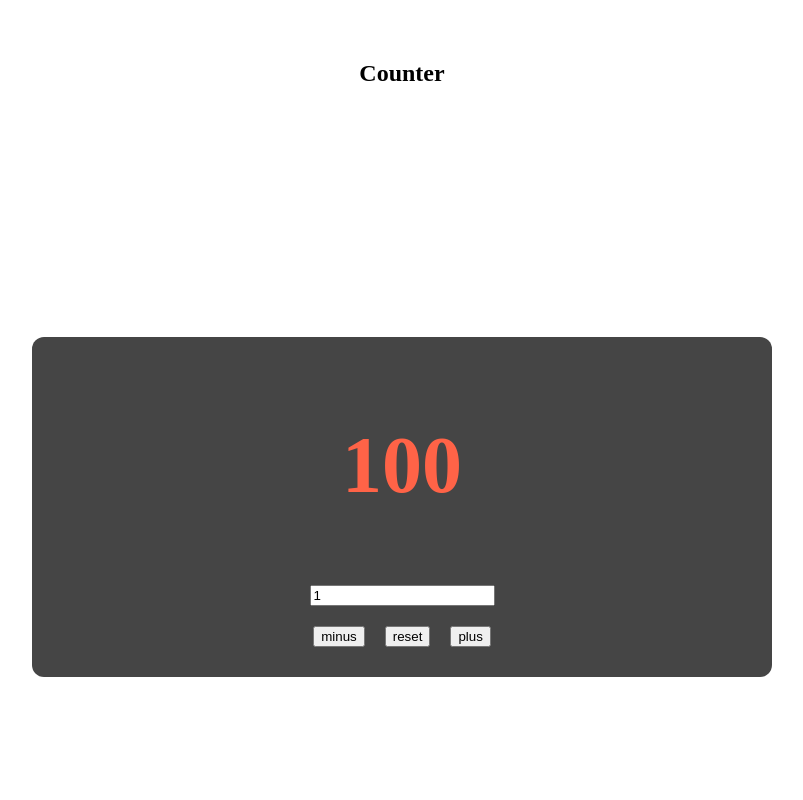
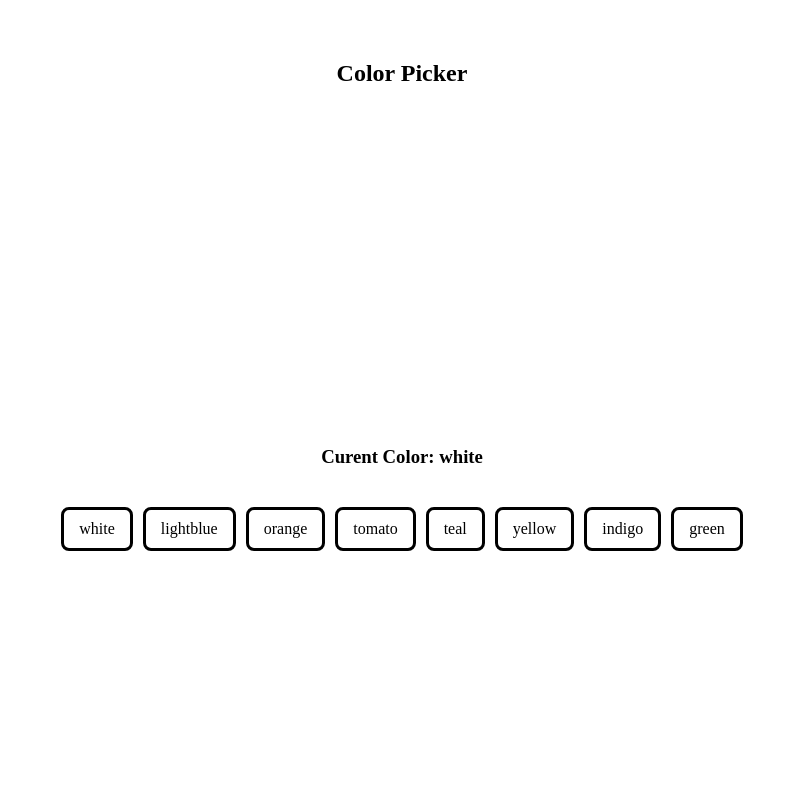
Before and after one commit to andriiyakymiv/goit-react-lecture, a React (Vite) app: page / in a window 1280 px wide. Shown: the top 800 px of the page, without its empty margins (238-1041 px from the left). Built offline with nearby package versions, Linux system fonts and the light colour scheme.

Commit message:
Add component Color Picker logic and functionality

```diff
--- a/src/App.jsx
+++ b/src/App.jsx
@@ -1,9 +1,13 @@
 import './App.css';
+import { ColorPicker } from './components/ColorPicker/ColorPicker';
 import { Counter } from './components/Counter/Counter';
 
 function App() {
   return (
     <>
+      <h2>Color Picker</h2>
+      <ColorPicker />
+      <hr />
       <h2>Counter</h2>
       <Counter />
     </>
--- /dev/null
+++ b/src/assets/colors.json
@@ -0,0 +1,34 @@
+[
+  {
+    "id": 1,
+    "color": "white"
+  },
+  {
+    "id": 2,
+    "color": "lightblue"
+  },
+  {
+    "id": 3,
+    "color": "orange"
+  },
+  {
+    "id": 4,
+    "color": "tomato"
+  },
+  {
+    "id": 5,
+    "color": "teal"
+  },
+  {
+    "id": 6,
+    "color": "yellow"
+  },
+  {
+    "id": 7,
+    "color": "indigo"
+  },
+  {
+    "id": 8,
+    "color": "green"
+  }
+]
--- /dev/null
+++ b/src/components/ColorPicker/ColorPicker.jsx
@@ -0,0 +1,23 @@
+import s from './ColorPicker.module.css';
+import colors from '../../assets/colors';
+import { useState } from 'react';
+
+export const ColorPicker = () => {
+
+    const [currentColor, setCurentColor] = useState('white');
+
+    return (
+        <section style={{backgroundColor: currentColor}} className={s.bgWrapper}>
+            <div className={s.pallette}>
+                <h3>Curent Color: {currentColor}</h3>
+                <ul className={s.list}>
+                    {colors.map(item => (
+                        <li onClick={()=> setCurentColor(item.color)} className={s.item} key={item.id}>
+                            {item.color}
+                        </li>
+                    ))}
+                </ul>
+            </div>
+        </section>
+    );
+};
--- /dev/null
+++ b/src/components/ColorPicker/ColorPicker.module.css
@@ -0,0 +1,26 @@
+.bgWrapper{
+  display: grid;
+	place-content: center;
+	height: 100vh;
+	transition: background-color 1.5s linear;
+
+}
+.pallette{
+  text-align: center;
+}
+.item{
+  list-style: none;
+	border: 3px solid black;
+	padding: 10px 15px;
+	border-radius: 8px;
+	cursor: pointer;
+	transition: all 0.5s ease;
+	&:hover {
+		background-color: lightcyan;
+	}
+}
+.list{
+  padding: 20px 0;
+	display: flex;
+	gap: 10px;
+}
```
